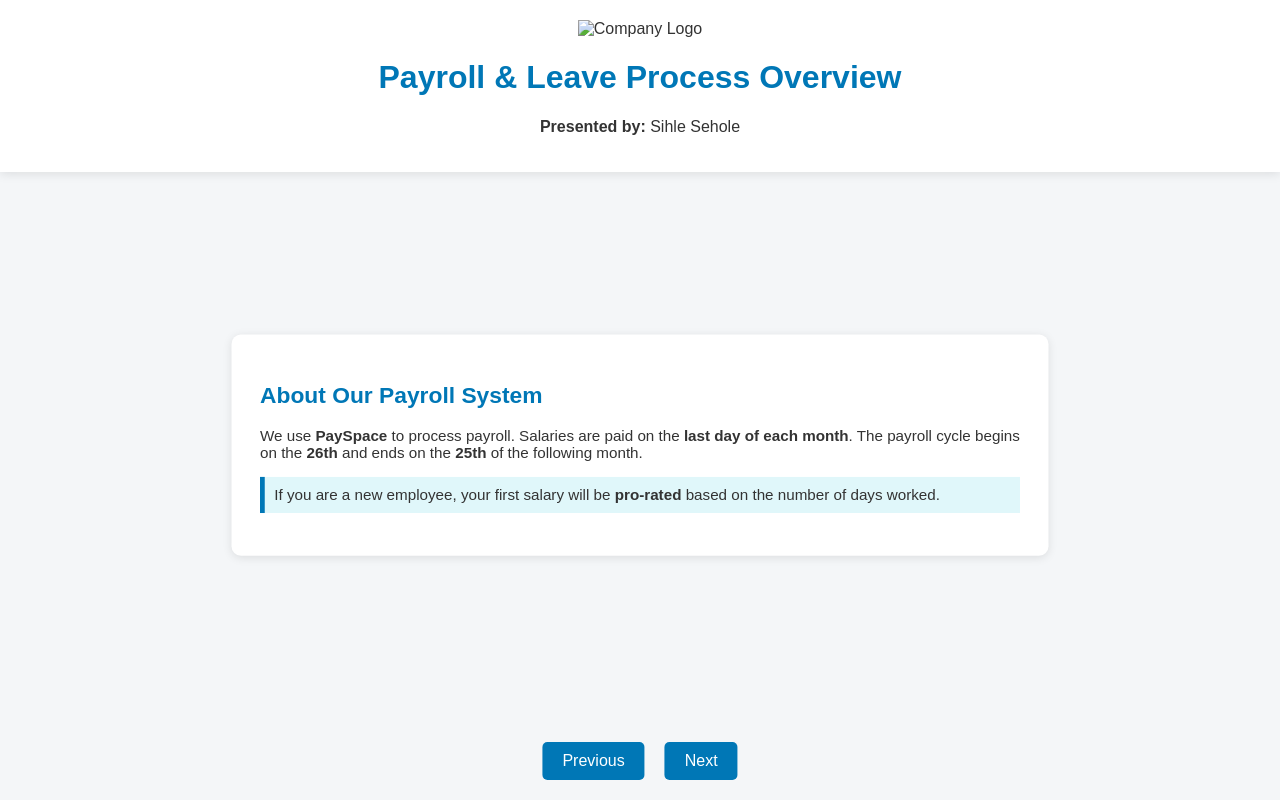
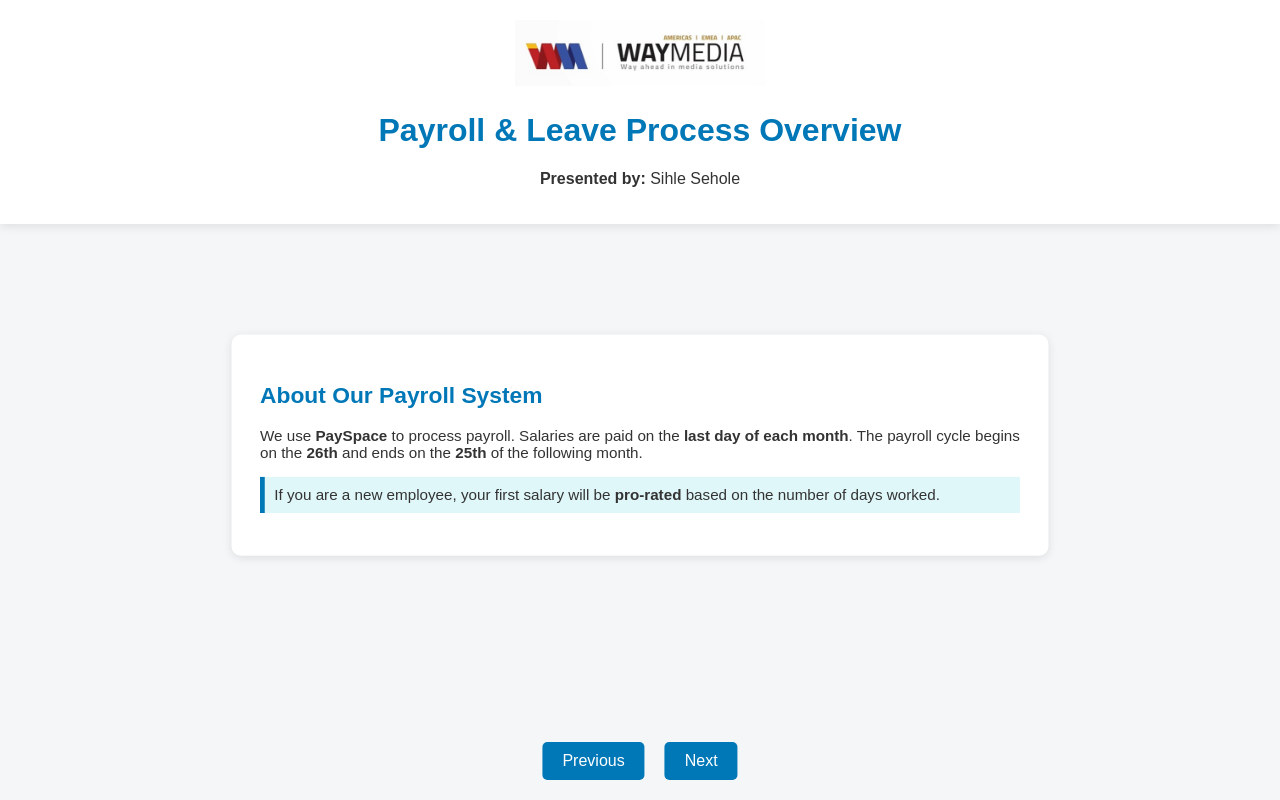
Before and after one commit to SEHOLESM/Payroll-Presentation, a plain HTML site: page index.html in a window 1280 px wide. Drawn offline with Linux system fonts and the light colour scheme.

Commit message:
changed the location of the file
changed the location of the file, path

```diff
--- a/index.html
+++ b/index.html
@@ -8,7 +8,7 @@
 </head>
 <body>
      <header>
-    <img src="image.htlm/logo.jpg" alt="Company Logo" class="logo" />
+    <img src="image/logo.jpg" alt="Company Logo" class="logo" />
     <h1>Payroll & Leave Process Overview</h1>
     <p><strong>Presented by:</strong> Sihle Sehole</p>
   </header>
```
Also changed, not shown: image/logo.jpg (renamed from logo.jpg).
